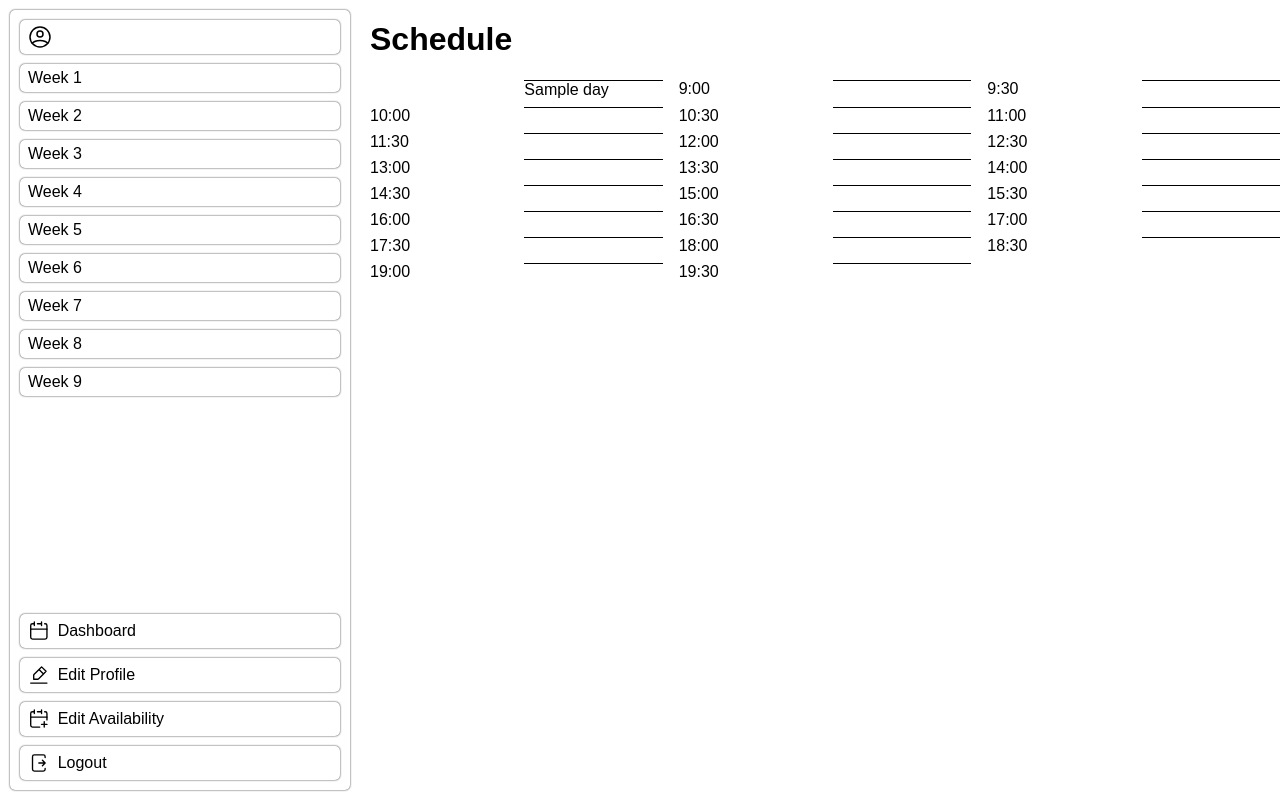
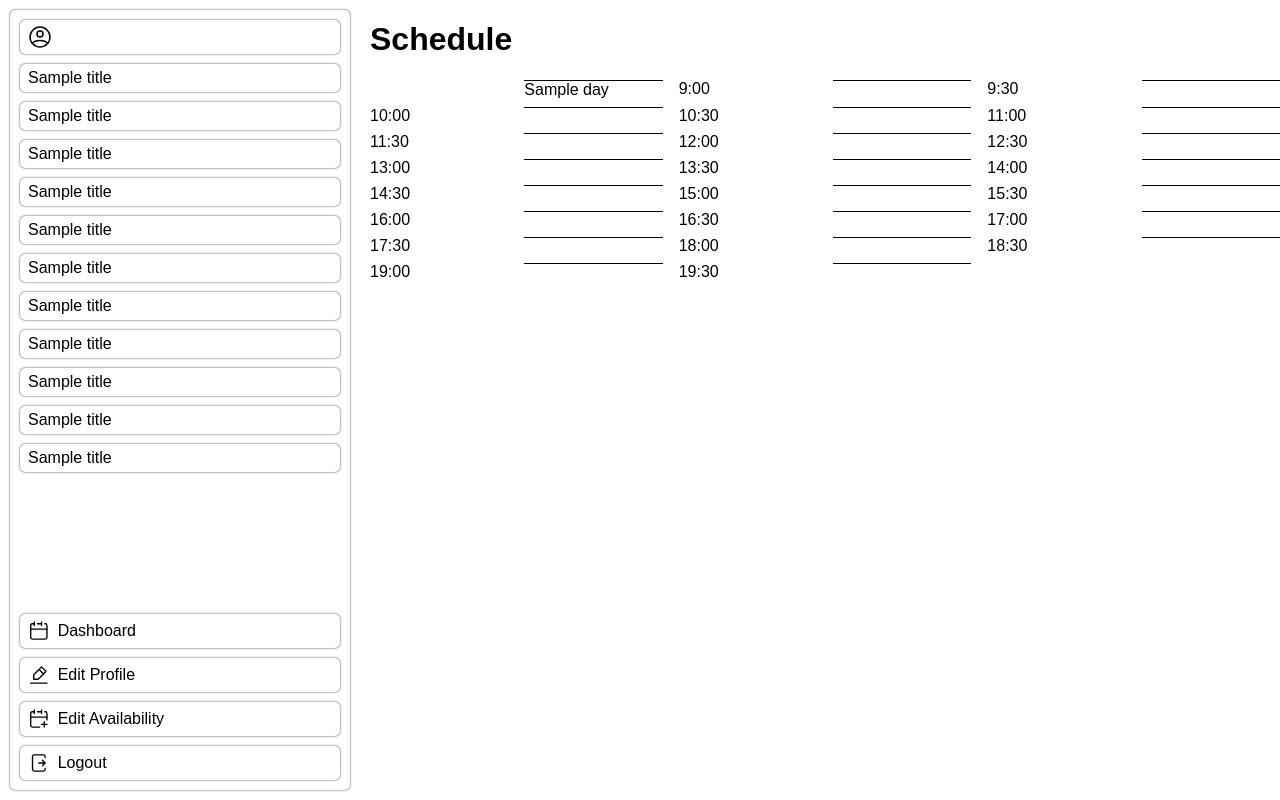
Before and after one commit to khalidbelhadj/Scheduling-App, a Flask app: template templates/schedule.html in a window 1280 px wide. Run offline with Flask 3, Linux system fonts and the light colour scheme; the template is opened without the code that fills it: most values are stand-ins (such as "Sample title", 1, 10 or a date in 2020); some libraries are stand-ins or nearby versions.

Commit message:
Changed the titles of the sidecard

```diff
--- a/main.py
+++ b/main.py
@@ -54,7 +54,7 @@ titles = [
     "Week 11",
 ]
 
-
+constants = {"days": days, "dates": dates, "titles": titles}
 
 app = Flask(__name__)
 app.secret_key = 'secret key'
@@ -140,7 +140,7 @@ def dashboard(week=0):
 
     if 'username' in session:
         name, user = get_user_and_name(users)
-        return render_template('schedule.html', user=user, days=days, schedule=schedule[week], dates=dates, week=week, get_user=get_user)
+        return render_template('schedule.html', user=user, schedule=schedule[week], constants = constants, week=week, get_user=get_user)
     else:
         return redirect(url_for('login'))
 
@@ -183,7 +183,7 @@ def schedule(week):
             return redirect(url_for('dashboard'))
         else:
             return redirect(url_for('login'))
-    return render_template('availability.html', days=list(["Monday", "Tuesday", "Wednesday", "Thursday", "Friday"]), week=week, date=dates[week], availability = availability)
+    return render_template('availability.html', days=list(["Monday", "Tuesday", "Wednesday", "Thursday", "Friday"]), week=week, date=dates[week], availability = availability, constants = constants)
 
 
 def find_user_availability(schedule, week):
@@ -235,7 +235,7 @@ def user():
         if 'username' in session:
             name, user = get_user_and_name(users)
 
-            return render_template('user.html', user=user, name=name, week=0)
+            return render_template('user.html', user=user, name=name, week=get_current_week(), constants = constants)
 
     return redirect(url_for('login'))
 
--- a/templates/schedule.html
+++ b/templates/schedule.html
@@ -120,7 +120,7 @@
     </div>
     <div class="content">
          <div class="time-column"></div>
-{% for day in days %}
+    {% for day in constants.days %}
 
       <div class="time-slot"> {{ day }} </div>
 
@@ -133,7 +133,7 @@
         {{time}}
 
       </div>
-      {% for day in days %}
+      {% for day in constants.days %}
       <div class="time-slot">
         {%if schedule["availability"] is defined %}
         {% for person in schedule["availability"]%}
--- a/templates/user_template.html
+++ b/templates/user_template.html
@@ -96,11 +96,11 @@
           <div>{{user}}</div></div>
             <div>
                 <ul class="week-nav2">
-                {% for i in range(1, 10) %}
-                  {% if i==week+1 %}
-                    <li class="nav-link" style="background: #e4e4e4;"><a href="{{url_for('dashboard',week=i-1)}}">Week {{i}}</a></li>
+                {% for i in range(0, 11) %}
+                  {% if i==week %}
+                    <li class="nav-link" style="background: #e4e4e4;"><a href="{{url_for('dashboard',week=i-1)}}">{{constants.titles[i]}}</a></li>
                   {% else %}
-                    <li class="nav-link"><a href="{{url_for('dashboard',week=i-1)}}">Week {{i}}</a></li>
+                    <li class="nav-link"><a href="{{url_for('dashboard',week=i-1)}}">{{constants.titles[i]}}</a></li>
                   {% endif %}
                 {% endfor %}
                 </ul>
```
